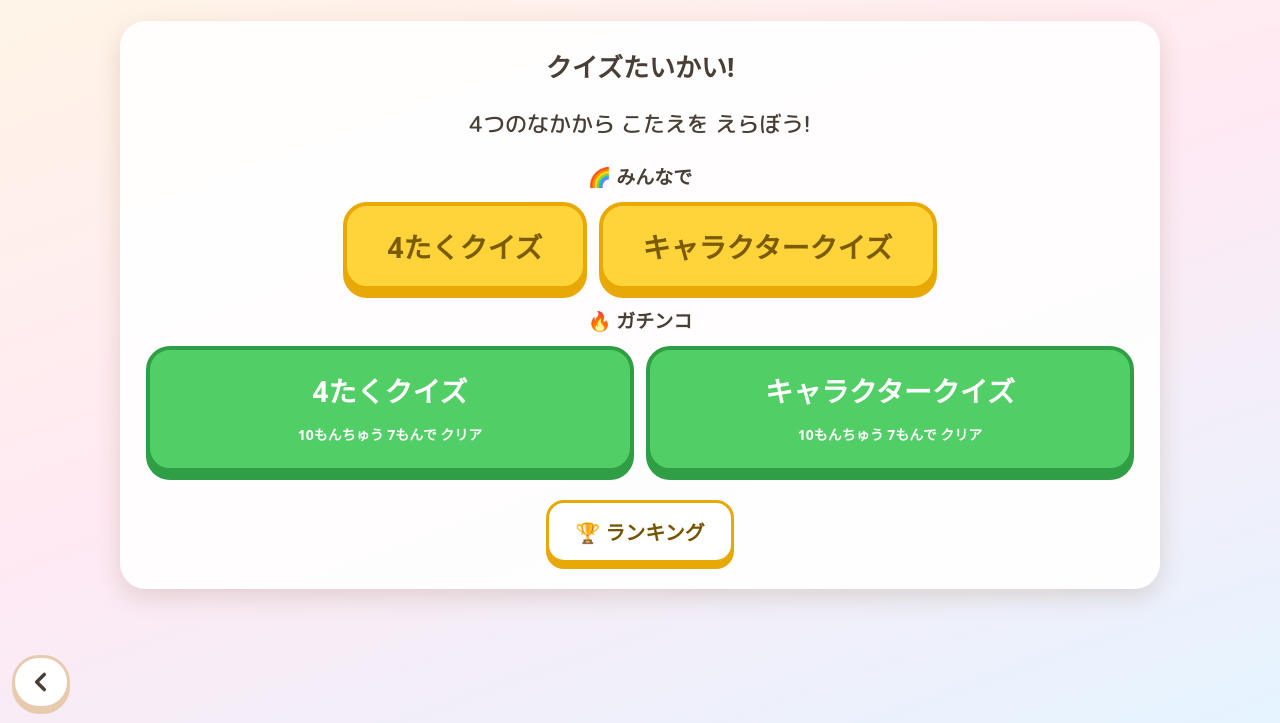
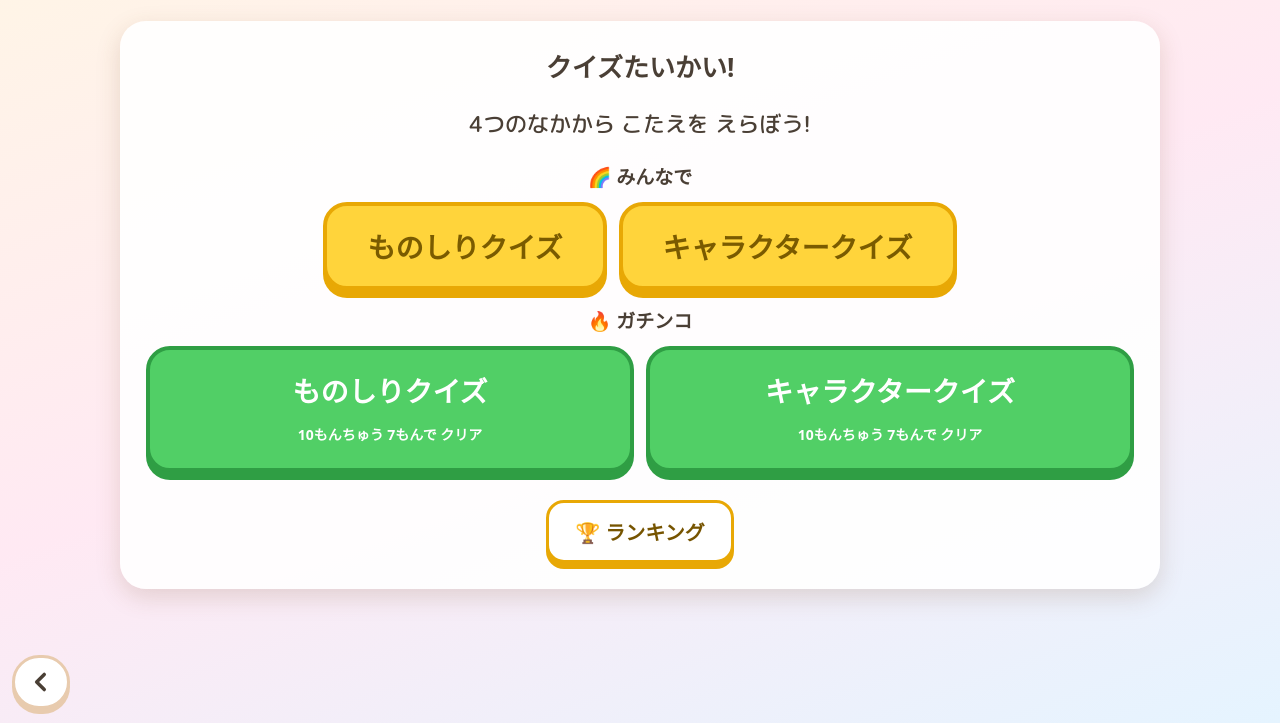
Before and after one commit to nuigurusho/hoiku, a plain HTML site: page games/quiz.html in a window 1280 px wide. Shown: the part 77-800 px from the top of the page. Drawn offline with Linux system fonts and the light colour scheme; a web font is replaced by a local one.

Commit message:
一般問題をものしりクイズへ改称
4たくクイズ画面の中に同名の選択肢があり役割を判別しにくかったため、動物・食べ物・生活などの一般問題をものしりクイズと表記する。

```diff
--- a/games/quiz.html
+++ b/games/quiz.html
@@ -49,13 +49,13 @@
 
     <div class="mode-sec" data-tier="yuru">🌈 みんなで</div>
     <div class="row" data-tier="yuru">
-      <button class="btn big yellow" data-mode="miru" data-quiz-kind="standard">4たくクイズ</button>
+      <button class="btn big yellow" data-mode="miru" data-quiz-kind="standard">ものしりクイズ</button>
       <button class="btn big yellow" data-mode="miru" data-quiz-kind="character">キャラクタークイズ</button>
     </div>
 
     <div class="mode-sec">🔥 ガチンコ</div>
     <div class="row" id="gachiRow">
-      <button class="btn big green" data-mode="gachi" data-quiz-kind="standard">4たくクイズ<br><span style="font-size:14px">10もんちゅう 7もんで クリア</span></button>
+      <button class="btn big green" data-mode="gachi" data-quiz-kind="standard">ものしりクイズ<br><span style="font-size:14px">10もんちゅう 7もんで クリア</span></button>
       <button class="btn big green" data-mode="gachi" data-quiz-kind="character">キャラクタークイズ<br><span style="font-size:14px">10もんちゅう 7もんで クリア</span></button>
     </div>
     <button class="btn rank-open" id="rankBtn" type="button">🏆 ランキング</button>
```
Also changed, not shown: notes/HANDOVER.md (+1 -1 lines), README.md.
